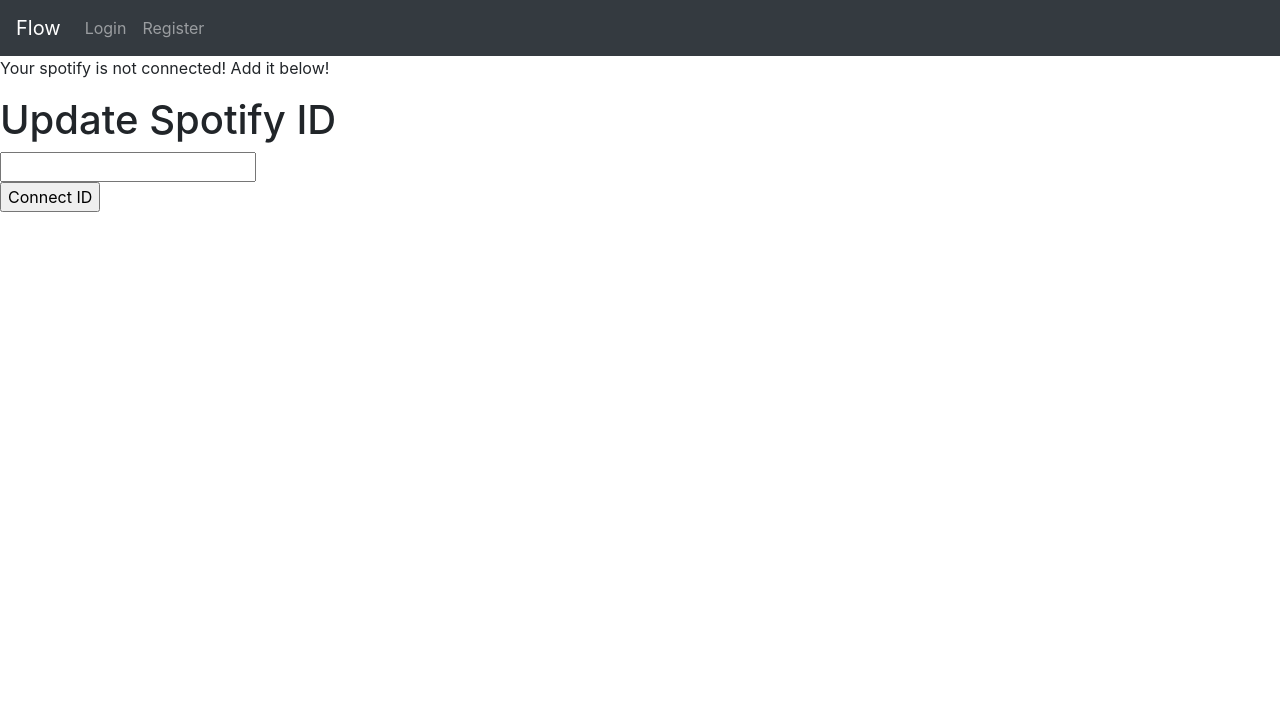
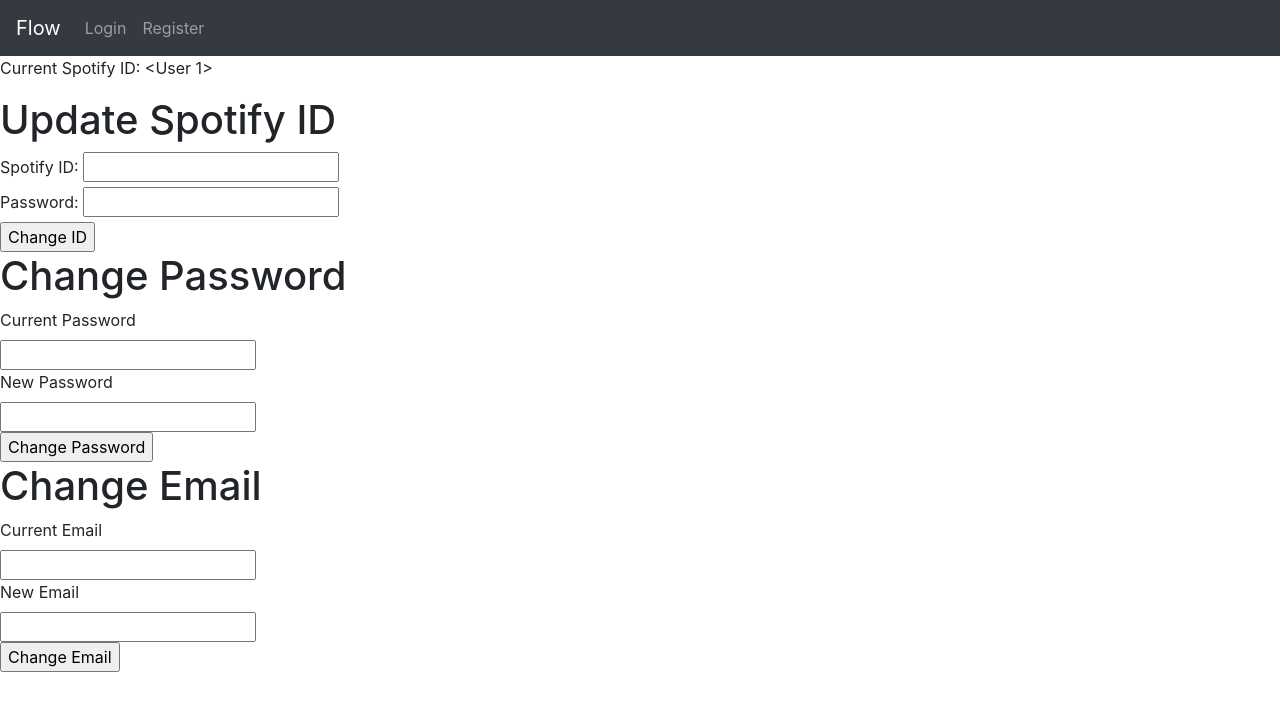
Before and after one commit to Gauravd1234/Flow, a Flask app: template templates/profile.html in a window 1280 px wide. Shown: the top 711 px of the page. Run offline with Flask 2, Linux system fonts and the light colour scheme; the template is opened without the code that fills it: values that come from a table or form of the project are taken from there, others are empty; data comes from the database, SQL or seed files in the repository; both versions use the stored data as it was after the commit; some libraries are stand-ins or nearby versions.

Commit message:
profile page update (change password+email+connect spotify id

```diff
--- a/app.py
+++ b/app.py
@@ -27,7 +27,7 @@
         self.password = password
 
 
-@app.route("/")
+@app.route("/", methods=["GET", "POST"])
 def home():
     return render_template("home.html")
 
@@ -93,7 +93,7 @@
 
 @app.route("/profile", methods = ['GET', 'POST'])
 def profile():
-    current_spotify_id =  User.filter_by(username=session.get("username")).first().spotify_id
+    current_spotify_id =  User.query.filter_by(username=session.get("username")).first().spotify_id
     return render_template("profile.html", spotify_id=current_spotify_id)
 
 @app.route("/logout")
@@ -102,13 +102,59 @@
     flash("Successfully logged out!")
     return redirect(url_for("home"))
 
-@app.route("/change_spotify_id", methods=["POST", "GET"])
+@app.route("/change_spotify_id", methods=["GET", "POST"])
 def change_spotify_id():
     spotify_id = request.form["spotify_id"]
+    password = request.form["password"]
     current_user = User.query.filter_by(username=session.get("username")).first()
-    current_user.spotify_id = spotify_id
-    flash("Spotify ID Successfully Connected")
+    if(current_user.password == password):
+        current_user.spotify_id = spotify_id
+        db.session.commit()
+        flash("Spotify ID Successfully Connected!")
+    else:
+        flash("Spotify ID Not Connected! Invalid Password!")
     return redirect(url_for("home"))
+
+@app.route("/change_password", methods=["POST", "GET"])
+def change_password():
+    if(request.method == "POST"):
+        current_password = request.form["current-password"]
+        new_password = request.form["new-password"]
+
+        if(User.query.filter_by(username=session.get("username")).first().password == current_password):
+            User.query.filter_by(username=session.get("username")).first().password = new_password
+            db.session.commit()
+            flash("Password Change Successful!")
+        else:
+            flash("Current Password Doesn't Match!")
+        return redirect(url_for("home"))
+    else:
+        return redirect(url_for("profile"))
+
+@app.route("/change_email", methods=["POST", "GET"])
+def change_email():
+    if(request.method == "POST"):
+        current_email = request.form["current-email"]
+        new_email = request.form["new-email"]
+
+        if(User.query.filter_by(username=session.get("username")).first().email == current_email):
+            User.query.filter_by(username=session.get("username")).first().email = new_email
+            db.session.commit()
+            flash("Email Change Successful!")
+        else:
+            flash("Current Email Doesn't Match")
+        return redirect(url_for("home"))
+    else:
+        return redirect(url_for("profile"))
+
+@app.route("/user_list")
+def user_list():
+    for i in User.query.all():
+        if(i.spotify_id):
+            return "Username: "+i.username+" Password: "+i.password+" Email: "+i.email+" Spotify ID: "+i.spotify_id
+        else:
+            return "Username: "+i.username+" Password: "+i.password+" Email: "+i.email+" Spotify ID: None"
+
 if __name__ == "__main__":
     db.create_all()
     app.run(debug=True)
--- a/templates/profile.html
+++ b/templates/profile.html
@@ -20,18 +20,37 @@
             </div>
         {% endif %}
     {% endwith %}
-    {% if spotify_id %}
+    {% if spotify_id != None %}
         <p>Current Spotify ID: {{ spotify_id }}</p>
     {% else %}
-        <p>Your spotify is not connected! Add it below!</p>
+        <p>Your spotify account is not connected! Add it below!</p>
     {% endif %}
     <h1>Update Spotify ID</h1>
-    <form action="{{ url_for('home') }}" method="POST">
+    <form action="{{ url_for('change_spotify_id') }}" method="POST">
+        <label for="spotify_id">Spotify ID: </label>
         <input type="text" name="spotify_id" required><br>
+        <label for="password">Password: </label>
+        <input type="password" name="password" required><br>
         {% if spotify_id %}
             <input type="submit" value="Change ID">
         {% else %}
             <input type="submit" value="Connect ID">
         {% endif %}
     </form>
+    <h1>Change Password</h1>
+        <form action="{{ url_for('change_password') }}" method="POST">
+            <label for="current-password">Current Password</label><br>
+            <input type="password" name="current-password" required><br>
+            <label for="new-password">New Password</label><br>
+            <input type="password" name="new-password" required><br>
+            <input type="submit" value="Change Password">
+        </form>
+    <h1>Change Email</h1>
+        <form action="{{ url_for('change_email') }}" method="POST">
+            <label for="current-email">Current Email</label><br>
+            <input type="text" name="current-email" required><br>
+            <label for="new-email">New Email</label><br>
+            <input type="text" name="new-email" required><br>
+            <input type="submit" value="Change Email">
+        </form>
 {% endblock %}
```
Also changed, not shown: db.sqlite (added).
